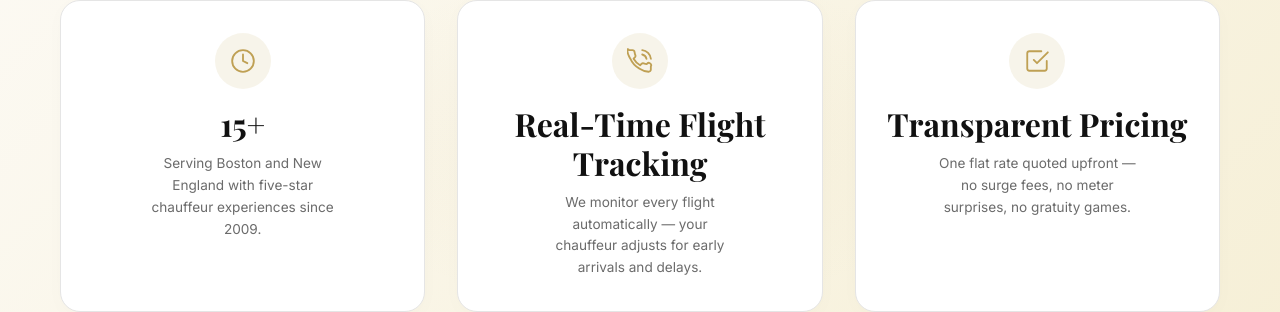
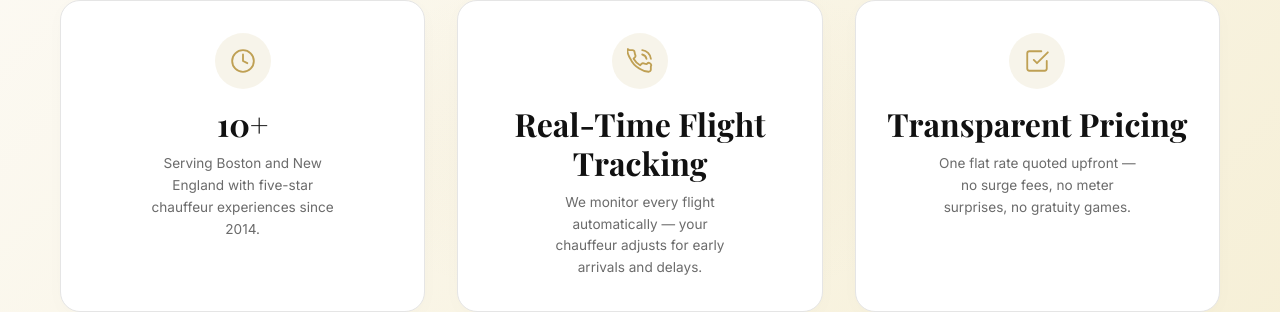
Before and after one commit to shazimali/gm_taxi_service, a Next.js app: page / in a window 1280 px wide. Shown: the part 3618-3930 px from the top of the page. Built offline with nearby package versions, Linux system fonts and the light colour scheme; no server answers; the database is empty; a web font is replaced by a local one.

Commit message:
update content

```diff
--- a/components/home/StatsBar.tsx
+++ b/components/home/StatsBar.tsx
@@ -1,6 +1,5 @@
-import React from 'react';
+import { prisma } from '@/lib/prisma';
 import Link from 'next/link';
-import { prisma } from '@/lib/prisma';
 
 export default async function StatsBar() {
   let phoneDisplay = '(617) 784-0264';
@@ -17,19 +16,19 @@ export default async function StatsBar() {
   }
   const stats = [
     {
-      value: '15+',
-      label: 'Serving Boston and New England with five-star chauffeur experiences since 2009.',
-      icon: <><circle cx="12" cy="12" r="10"/><polyline points="12 6 12 12 16 14"/></>,
+      value: '10+',
+      label: 'Serving Boston and New England with five-star chauffeur experiences since 2014.',
+      icon: <><circle cx="12" cy="12" r="10" /><polyline points="12 6 12 12 16 14" /></>,
     },
     {
       value: 'Real-Time Flight Tracking',
       label: 'We monitor every flight automatically — your chauffeur adjusts for early arrivals and delays.',
-      icon: <><path d="M22 16.92v3a2 2 0 01-2.18 2 19.79 19.79 0 01-8.63-3.07A19.5 19.5 0 013.07 9.81a19.79 19.79 0 01-3.07-8.68A2 2 0 012 2h3a2 2 0 012 1.72c.127.96.361 1.903.7 2.81a2 2 0 01-.45 2.11L6.09 9.91a16 16 0 006 6l1.27-1.27a2 2 0 012.11-.45c.907.339 1.85.573 2.81.7A2 2 0 0122 16.92z"/><path d="M14.05 2a9 9 0 018 7.94"/><path d="M14.05 6A5 5 0 0118 10"/></>,
+      icon: <><path d="M22 16.92v3a2 2 0 01-2.18 2 19.79 19.79 0 01-8.63-3.07A19.5 19.5 0 013.07 9.81a19.79 19.79 0 01-3.07-8.68A2 2 0 012 2h3a2 2 0 012 1.72c.127.96.361 1.903.7 2.81a2 2 0 01-.45 2.11L6.09 9.91a16 16 0 006 6l1.27-1.27a2 2 0 012.11-.45c.907.339 1.85.573 2.81.7A2 2 0 0122 16.92z" /><path d="M14.05 2a9 9 0 018 7.94" /><path d="M14.05 6A5 5 0 0118 10" /></>,
     },
     {
       value: 'Transparent Pricing',
       label: 'One flat rate quoted upfront — no surge fees, no meter surprises, no gratuity games.',
-      icon: <><polyline points="9 11 12 14 22 4"/><path d="M21 12v7a2 2 0 01-2 2H5a2 2 0 01-2-2V5a2 2 0 012-2h11"/></>,
+      icon: <><polyline points="9 11 12 14 22 4" /><path d="M21 12v7a2 2 0 01-2 2H5a2 2 0 01-2-2V5a2 2 0 012-2h11" /></>,
     },
   ];
 
```
Also changed, not shown: app/about-us/page.tsx (+7 -8 lines).
